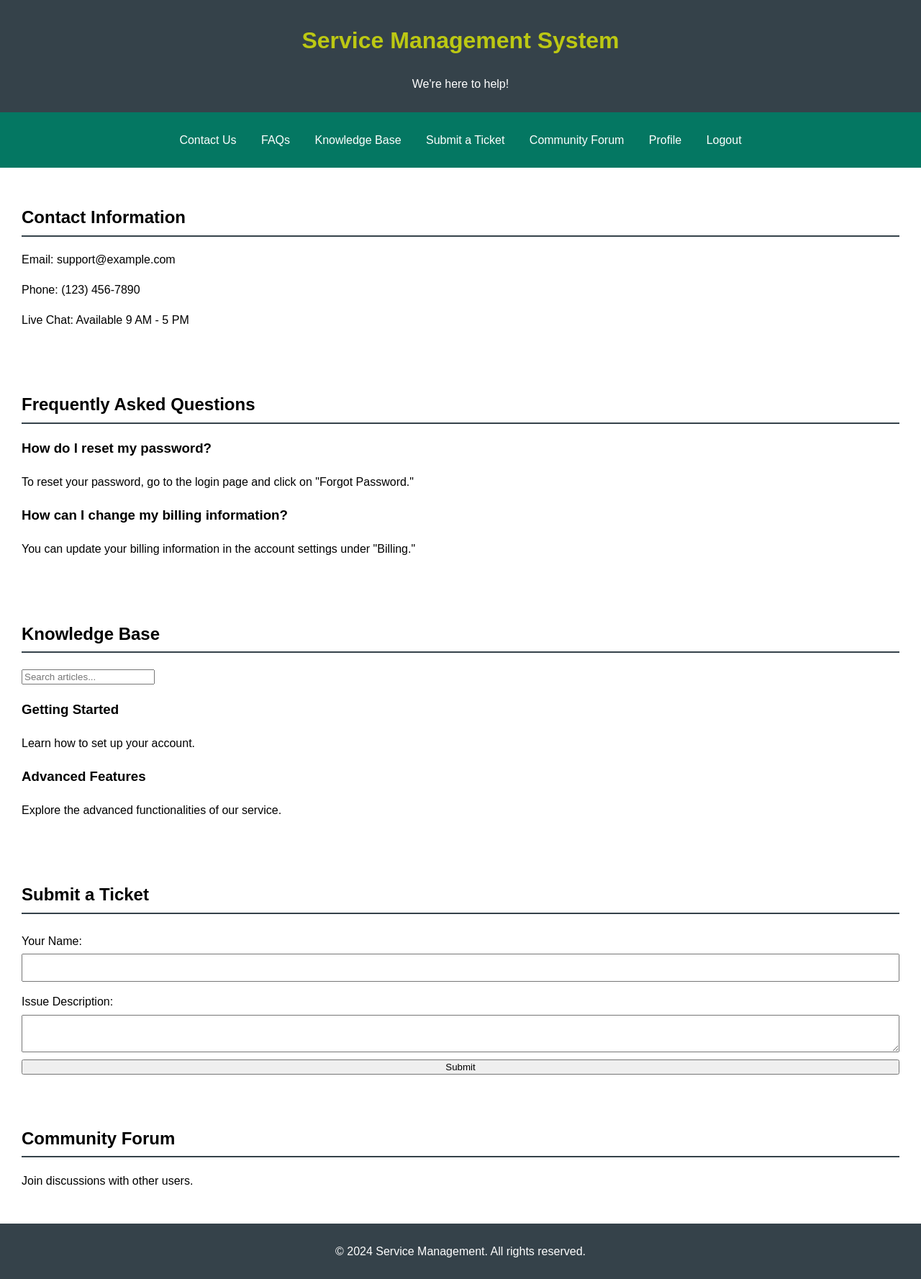
After one commit to Abhidharsh-subhash/service-management-project, a Django app: page /homepage in a window 1280 px wide. The commit adds this page. Shown: the whole page at 72% size. Run offline with Django 5.2, Linux system fonts and the light colour scheme.

Commit message:
completed till update profile

```diff
--- a/app/models.py
+++ b/app/models.py
@@ -7,6 +7,7 @@ class Users(models.Model):
     username = models.CharField(max_length=50)
     email = models.CharField(max_length=30)
     password = models.CharField(max_length=20)
+    updated_at = models.DateTimeField(auto_now=True)
 
     def __str__(self):
         return self.username
--- /dev/null
+++ b/app/templates/homepage.html
@@ -0,0 +1,171 @@
+<!DOCTYPE html>
+<html lang="en">
+<head>
+    <meta charset="UTF-8">
+    <meta name="viewport" content="width=device-width, initial-scale=1.0">
+    <title>Support Page</title>
+    <style>
+        /* Global styles */
+        body {
+            font-family: Arial, sans-serif;
+            line-height: 1.6;
+            margin: 0;
+            padding: 0;
+            background-color: #f6db12;
+            background-color: white;
+        }
+
+        header, footer {
+            background: #35424a;
+            color: white;
+            text-align: center;
+            padding: 10px 0;
+        }
+
+        header h1 {
+            color: rgb(188, 200, 19);
+        }
+
+        nav {
+            background: #047762;
+            padding: 10px;
+        }
+
+        nav ul {
+            list-style: none;
+            padding: 0;
+            text-align: center;
+        }
+
+        nav ul li {
+            display: inline;
+            margin: 0 15px;
+        }
+
+        nav ul li a {
+            color: white;
+            text-decoration: none;
+        }
+
+        section {
+            padding: 20px;
+            margin: 10px;
+            background: white;
+            border-radius: 5px;
+        }
+
+        h2 {
+            border-bottom: 2px solid #35424a;
+            padding-bottom: 5px;
+        }
+
+        .faq, .kb-article {
+            margin: 10px 0;
+        }
+
+        #ticket-form {
+            display: flex;
+            flex-direction: column;
+        }
+
+        #ticket-form label {
+            margin: 5px 0;
+        }
+
+        #ticket-form input, #ticket-form textarea {
+            padding: 10px;
+            margin-bottom: 10px;
+        }
+
+        #confirmation {
+            margin-top: 10px;
+            color: green;
+            display: none;
+        }
+    </style>
+    {% if msg != "" and msg != null %}
+    <script>
+      alert("{{msg}}");
+    </script>
+    {% endif %}
+</head>
+<body>
+    <header>
+        <h1>Service Management System</h1>
+        <p>We're here to help!</p>
+    </header>
+
+    <nav>
+        <ul>
+            <li><a href="#contact">Contact Us</a></li>
+            <li><a href="#faqs">FAQs</a></li>
+            <li><a href="#knowledge-base">Knowledge Base</a></li>
+            <li><a href="#submit-ticket">Submit a Ticket</a></li>
+            <li><a href="#community">Community Forum</a></li>
+            <li><a href="{% url 'profilepage' %}">Profile</a></li>
+            <li><a href="{% url 'logout' %}">Logout</a></li>
+        </ul>
+    </nav>
+
+    <section id="contact">
+        <h2>Contact Information</h2>
+        <p>Email: support@example.com</p>
+        <p>Phone: (123) 456-7890</p>
+        <p>Live Chat: Available 9 AM - 5 PM</p>
+    </section>
+
+    <section id="faqs">
+        <h2>Frequently Asked Questions</h2>
+        <div class="faq">
+            <h3>How do I reset my password?</h3>
+            <p>To reset your password, go to the login page and click on "Forgot Password."</p>
+        </div>
+        <div class="faq">
+            <h3>How can I change my billing information?</h3>
+            <p>You can update your billing information in the account settings under "Billing."</p>
+        </div>
+    </section>
+
+    <section id="knowledge-base">
+        <h2>Knowledge Base</h2>
+        <input type="text" id="search" placeholder="Search articles...">
+        <div class="kb-article">
+            <h3>Getting Started</h3>
+            <p>Learn how to set up your account.</p>
+        </div>
+        <div class="kb-article">
+            <h3>Advanced Features</h3>
+            <p>Explore the advanced functionalities of our service.</p>
+        </div>
+    </section>
+
+    <section id="submit-ticket">
+        <h2>Submit a Ticket</h2>
+        <form id="ticket-form">
+            <label for="name">Your Name:</label>
+            <input type="text" id="name" required>
+            <label for="issue">Issue Description:</label>
+            <textarea id="issue" required></textarea>
+            <button type="submit">Submit</button>
+        </form>
+        <div id="confirmation">Your ticket has been submitted!</div>
+    </section>
+
+    <section id="community">
+        <h2>Community Forum</h2>
+        <p>Join discussions with other users.</p>
+    </section>
+
+    <footer>
+        <p>&copy; 2024 Service Management. All rights reserved.</p>
+    </footer>
+
+    <script>
+        document.getElementById('ticket-form').addEventListener('submit', function(event) {
+            event.preventDefault();
+            document.getElementById('confirmation').style.display = 'block';
+            this.reset();
+        });
+    </script>
+</body>
+</html>
--- a/app/templates/signup.html
+++ b/app/templates/signup.html
@@ -154,7 +154,7 @@
           </form>
           <div class="already-account">
             <p>
-              Already have an account? <a href="{% url 'loginpage' %}">Login</a>
+              Already have an account?<a href="{% url 'loginpage' %}">Login</a>
             </p>
           </div>
         </div>
--- a/app/urls.py
+++ b/app/urls.py
@@ -12,5 +12,9 @@ urlpatterns = [
     path('verify_email', views.verify_email, name='verify_email'),
     path('setpasswordpage', views.setpasswordpage, name='setpasswordpage'),
     path('forgotpasswordpage', views.forgotpasswordpage, name='forgotpasswordpage'),
-    path('setpassword', views.setpassword, name='setpassword')
+    path('setpassword', views.setpassword, name='setpassword'),
+    path('homepage', views.homepage, name='homepage'),
+    path('profilepage', views.profilepage, name='profilepage'),
+    path('logout', views.logout, name='logout'),
+    path('update_profile', views.update_profile, name='update_profile')
 ]
--- a/app/views.py
+++ b/app/views.py
@@ -25,6 +25,42 @@ def login(request):
         request.session['id'] = user.id
         request.session['username'] = user.username
         return redirect('/homepage?msg=You are logged in successfully')
+
+
+def homepage(request):
+    msg = request.GET.get("msg", "")
+    return render(request, "homepage.html", {'msg': msg})
+
+
+def profilepage(request):
+    msg = request.GET.get("msg", "")
+    if request.session.get('email'):
+        try:
+            user_id = request.session.get('id')
+            user_data = Users.objects.filter(id=user_id).first()
+            return render(request, 'profile.html', {"msg": msg, 'data': user_data})
+        except Users.DoesNotExist:
+            return redirect('/loginpage?msg=Login again!')
+    return redirect('/loginpage?msg=Something went wrong, try again!')
+
+
+def logout(request):
+    try:
+        del request.session['email']
+        del request.session['full_name']
+        del request.session['id']
+        return redirect('/loginpage?msg=You are logged out successfully!')
+    except:
+        return redirect('/loginpage?msg=You are logged out successfully!')
+
+
+def update_profile(request):
+    if request.POST:
+        username = request.POST['username']
+        email = request.POST['email']
+        Users.objects.filter(id=request.session.get('id')).update(
+            username=username, email=email)
+        return redirect('/profilepage?msg=Profile updated successfully')
 
 
 def signuppage(request):
```
Also changed, not shown: app/templates/loginpage.html (+0 -15 lines), app/templates/profile.html (added, +182 -0 lines), app/migrations/0002_users_updated_at.py (added), db.sqlite3.
